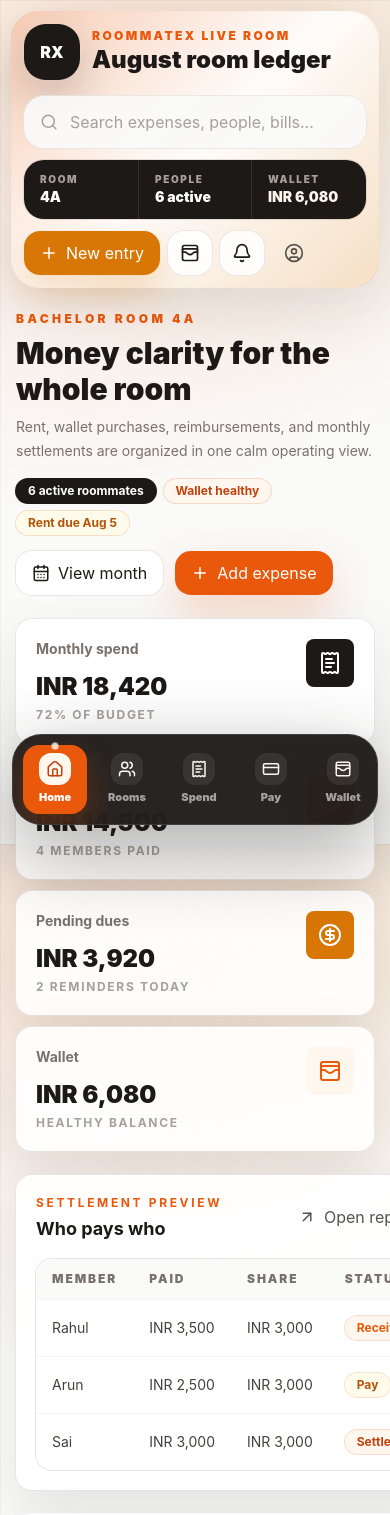
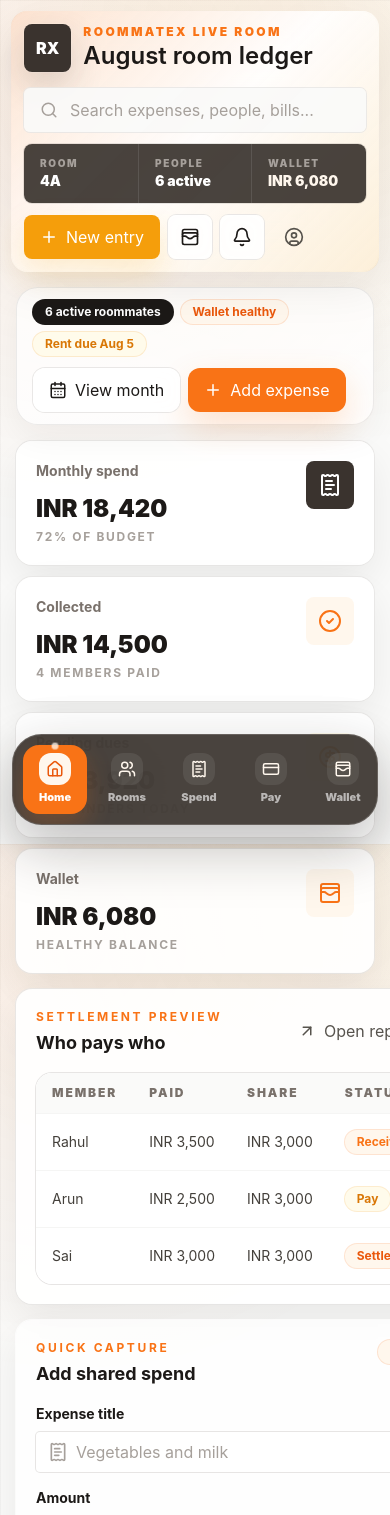
Before and after one commit to JayaramireddyMeeniga/splitwise, a React (Vite) app: page / in a window 390 px wide. Shown: the top 1515 px of the page. Built offline with nearby package versions, Linux system fonts and the light colour scheme.

Commit message:
feat: update UI components with improved styles and layout adjustments; enhance responsiveness and visual consistency

```diff
--- a/src/components/forms/FileUpload.jsx
+++ b/src/components/forms/FileUpload.jsx
@@ -17,7 +17,7 @@ const FileUpload = ({
   return (
     <label
       className={cn(
-        'block rounded-3xl border border-dashed border-stone-300 bg-surface/70 p-5 transition hover:border-primary hover:bg-primary-light',
+        'block rounded-xl border border-dashed border-stone-300 bg-surface/70 p-5 transition hover:border-primary hover:bg-primary-light',
         error && 'border-danger/30 bg-danger-light',
         className,
       )}
@@ -33,7 +33,7 @@ const FileUpload = ({
         {...props}
       />
       <div className="flex items-center gap-4">
-        <div className="grid h-14 w-14 place-items-center rounded-2xl bg-ink text-white">
+        <div className="grid h-14 w-14 place-items-center rounded-xl bg-ink text-white">
           <UploadCloud className="h-6 w-6" />
         </div>
         <div className="min-w-0 flex-1">
--- a/src/components/forms/FormInput.jsx
+++ b/src/components/forms/FormInput.jsx
@@ -17,7 +17,7 @@ const FormInput = ({
       {label && <span className="mb-2 block text-sm font-bold text-ink">{label}</span>}
       <span
         className={cn(
-          'flex min-h-12 items-center gap-3 rounded-2xl bg-surface px-4 ring-1 ring-stone-200 transition focus-within:ring-2 focus-within:ring-primary',
+          'flex items-center gap-2 rounded-sm bg-surface px-3 ring-1 ring-stone-200 transition focus-within:ring-2 focus-within:ring-primary',
           error && 'ring-danger/30 focus-within:ring-danger',
         )}
       >
@@ -25,7 +25,7 @@ const FormInput = ({
         <input
           id={inputId}
           className={cn(
-            'w-full bg-transparent py-3 text-sm font-semibold text-ink outline-none placeholder:text-stone-400',
+            'w-full bg-transparent py-2 text-sm font-semibold text-ink outline-none placeholder:text-stone-400',
             inputClassName,
           )}
           {...props}
--- a/src/components/forms/FormSelect.jsx
+++ b/src/components/forms/FormSelect.jsx
@@ -18,13 +18,13 @@ const FormSelect = ({
       {label && <span className="mb-2 block text-sm font-bold text-ink">{label}</span>}
       <span
         className={cn(
-          'relative flex min-h-12 items-center rounded-2xl bg-surface px-4 ring-1 ring-stone-200 transition focus-within:ring-2 focus-within:ring-primary',
+          'relative flex items-center rounded-sm bg-surface px-3.5 ring-1 ring-stone-200 transition focus-within:ring-2 focus-within:ring-primary',
           error && 'ring-danger/30 focus-within:ring-danger',
         )}
       >
         <select
           id={selectId}
-          className="w-full appearance-none bg-transparent py-3 pr-9 text-sm font-semibold text-ink outline-none"
+          className="w-full appearance-none bg-transparent py-2 pr-9 text-sm font-semibold text-ink outline-none"
           {...props}
         >
           {placeholder && <option value="">{placeholder}</option>}
--- a/src/components/layout/AppLayout.jsx
+++ b/src/components/layout/AppLayout.jsx
@@ -5,7 +5,7 @@ import CommandDock from './CommandDock'
 const AppLayout = ({ children, title }) => (
   <div className="ledger-grid min-h-screen bg-canvas text-ink">
     <Navbar title={title} />
-    <main className="animate-rise-in mx-auto w-full max-w-7xl px-4 pb-36 pt-6 md:px-6 lg:pt-8">
+    <main className="animate-rise-in mx-auto w-full max-w-7xl px-4 pb-36 pt-4 md:px-6 lg:pt-5">
       {children || <Outlet />}
     </main>
     <CommandDock />
--- a/src/components/layout/CommandDock.jsx
+++ b/src/components/layout/CommandDock.jsx
@@ -25,9 +25,9 @@ const navItems = [
 
 const CommandDock = () => (
   <div className="pointer-events-none fixed inset-x-0 bottom-5 z-40 px-3">
-    <nav className="animate-dock-in pointer-events-auto mx-auto flex max-w-5xl items-center gap-2 overflow-x-auto rounded-[1.85rem] border border-white/12 bg-ink/95 p-2.5 shadow-[0_26px_80px_rgba(28,25,23,0.38)] backdrop-blur-2xl">
+    <nav className="animate-dock-in pointer-events-auto mx-auto flex max-w-5xl items-center gap-2 overflow-x-auto rounded-[1.85rem] border border-white/16 bg-charcoal/92 p-2.5 shadow-[0_22px_58px_rgba(28,25,23,0.28)] backdrop-blur-2xl">
       <div className="hidden shrink-0 items-center gap-3 border-r border-white/10 px-3 pr-5 md:flex">
-        <div className="grid h-11 w-11 place-items-center rounded-2xl bg-primary text-base font-black text-white shadow-[0_12px_28px_rgba(234,88,12,0.28)]">
+        <div className="grid h-11 w-11 place-items-center rounded-2xl bg-primary text-base font-black text-white shadow-[0_10px_22px_rgba(249,115,22,0.22)]">
           RX
         </div>
         <div>
@@ -44,8 +44,8 @@ const CommandDock = () => (
             cn(
               'group flex min-w-16 flex-col items-center justify-center gap-1 rounded-2xl px-3 py-2 text-[11px] font-black transition md:min-w-20',
               isActive
-                ? 'bg-primary text-white shadow-[0_14px_34px_rgba(234,88,12,0.28)]'
-                : 'text-white/58 hover:-translate-y-1 hover:bg-white/9 hover:text-white',
+                ? 'bg-primary text-white shadow-[0_12px_26px_rgba(249,115,22,0.22)]'
+                : 'text-white/62 hover:-translate-y-1 hover:bg-white/10 hover:text-white',
             )
           }
         >
--- a/src/components/layout/Navbar.jsx
+++ b/src/components/layout/Navbar.jsx
@@ -3,19 +3,19 @@ import Button from '../ui/Button'
 
 const Navbar = ({ title = 'Room finances' }) => (
   <nav className="sticky top-0 z-30 px-3 pt-3 md:px-5">
-    <div className="surface-glow animate-rise-in mx-auto flex max-w-7xl flex-col gap-4 rounded-[1.75rem] bg-surface/82 p-3 shadow-[0_18px_60px_rgba(28,25,23,0.11)] ring-1 ring-white/78 backdrop-blur-2xl md:p-4 xl:flex-row xl:items-center">
+    <div className="surface-glow animate-rise-in mx-auto flex max-w-7xl flex-col gap-4 rounded-2xl bg-surface/78 p-3 shadow-[0_16px_46px_rgba(28,25,23,0.075)] ring-1 ring-white/80 backdrop-blur-2xl md:p-4 xl:flex-row xl:items-center">
       <div className="flex min-w-0 items-center gap-3">
-        <div className="grid h-14 w-14 shrink-0 place-items-center rounded-[1.35rem] bg-ink text-base font-black text-white shadow-[0_18px_45px_rgba(28,25,23,0.22)] ring-1 ring-white/10">
+        <div className="grid p-3 shrink-0 place-items-center rounded-lg bg-charcoal text-base font-black text-white shadow-[0_14px_34px_rgba(28,25,23,0.16)] ring-1 ring-white/10">
           RX
         </div>
         <div className="min-w-0">
           <p className="text-xs font-black uppercase tracking-[0.2em] text-primary">RoomMateX live room</p>
-          <h2 className="truncate text-2xl font-black text-ink">{title}</h2>
+          <h2 className="truncate text-2xl font-semibold text-ink">{title}</h2>
         </div>
       </div>
 
       <div className="flex flex-1 flex-col gap-3 md:flex-row md:items-center xl:justify-end">
-        <div className="flex min-h-13 flex-1 items-center gap-3 rounded-[1.25rem] bg-stone-50/92 px-4 ring-1 ring-stone-200/80 transition focus-within:bg-surface focus-within:ring-2 focus-within:ring-primary md:max-w-md">
+        <div className="flex flex-1 items-center gap-3 rounded-md bg-stone-50/92 px-4 py-2.5 ring-1 ring-stone-200/80 transition focus-within:bg-surface focus-within:ring-2 focus-within:ring-primary md:max-w-md">
           <Search className="h-5 w-5 text-stone-400" />
           <input
             className="w-full bg-transparent text-sm font-semibold text-ink outline-none placeholder:text-stone-400"
@@ -23,7 +23,7 @@ const Navbar = ({ title = 'Room finances' }) => (
           />
         </div>
 
-        <div className="grid grid-cols-3 overflow-hidden rounded-[1.25rem] bg-ink text-white ring-1 ring-ink/10 md:w-[26rem]">
+        <div className="grid grid-cols-3 overflow-hidden rounded-lg bg-charcoal/92 text-white ring-1 ring-ink/10 md:w-[26rem]">
           <div className="px-4 py-3">
             <p className="text-[10px] font-black uppercase tracking-[0.16em] text-stone-400">Room</p>
             <p className="text-sm font-black">4A</p>
@@ -39,12 +39,12 @@ const Navbar = ({ title = 'Room finances' }) => (
         </div>
 
         <div className="flex gap-2">
-          <Button className="hidden md:inline-flex" variant="accent" icon={Plus}>
+          <Button className="hidden md:inline-flex rounded-lg" variant="accent" icon={Plus}>
             New entry
           </Button>
-          <Button aria-label="Wallet" size="icon" variant="secondary" icon={WalletCards} />
-          <Button aria-label="Notifications" size="icon" variant="secondary" icon={Bell} />
-          <Button aria-label="Profile" size="icon" variant="ghost" icon={UserCircle} />
+          <Button className="rounded-lg" aria-label="Wallet" size="icon" variant="secondary" icon={WalletCards} />
+          <Button className="rounded-lg" aria-label="Notifications" size="icon" variant="secondary" icon={Bell} />
+          <Button className="rounded-lg" aria-label="Profile" size="icon" variant="ghost" icon={UserCircle} />
         </div>
       </div>
     </div>
--- a/src/components/layout/PageHeader.jsx
+++ b/src/components/layout/PageHeader.jsx
@@ -6,7 +6,7 @@ const PageHeader = ({ eyebrow, title, description, actions, meta }) => (
           {eyebrow}
         </p>
       )}
-      <h1 className="text-3xl font-black tracking-normal text-ink md:text-4xl">{title}</h1>
+      <h1 className="text-3xl font-medium tracking-normal text-ink md:text-4xl">{title}</h1>
       {description && <p className="mt-2 max-w-2xl text-sm leading-6 text-stone-500">{description}</p>}
       {meta && <div className="mt-4 flex flex-wrap gap-2">{meta}</div>}
     </div>
--- a/src/components/ui/Button.jsx
+++ b/src/components/ui/Button.jsx
@@ -3,11 +3,11 @@ import { cn } from '../../utils/cn'
 
 const variants = {
   primary:
-    'bg-primary text-white shadow-[0_18px_45px_rgba(234,88,12,0.24)] hover:-translate-y-0.5 hover:bg-primary-hover active:translate-y-0',
+    'bg-primary text-white shadow-[0_14px_34px_rgba(249,115,22,0.2)] hover:-translate-y-0.5 hover:bg-primary-hover active:translate-y-0',
   secondary:
     'bg-surface/90 text-ink ring-1 ring-stone-200/90 backdrop-blur hover:-translate-y-0.5 hover:ring-primary/30 hover:shadow-soft active:translate-y-0',
   accent:
-    'bg-secondary text-white shadow-[0_16px_35px_rgba(217,119,6,0.25)] hover:-translate-y-0.5 hover:bg-secondary-hover active:translate-y-0',
+    'bg-secondary text-white shadow-[0_14px_32px_rgba(245,158,11,0.2)] hover:-translate-y-0.5 hover:bg-secondary-hover active:translate-y-0',
   ghost: 'bg-transparent text-stone-600 hover:bg-surface/72 hover:text-ink',
   danger: 'bg-danger text-white shadow-[0_16px_35px_rgba(220,38,38,0.22)] hover:brightness-95',
 }
--- a/src/index.css
+++ b/src/index.css
@@ -1,22 +1,22 @@
 @import "tailwindcss";
 
 @theme {
-  --color-primary: #EA580C;
-  --color-primary-hover: #C2410C;
+  --color-primary: #F97316;
+  --color-primary-hover: #EA580C;
   --color-primary-light: #FFF7ED;
-  --color-secondary: #D97706;
-  --color-secondary-hover: #B45309;
+  --color-secondary: #F59E0B;
+  --color-secondary-hover: #D97706;
   --color-secondary-light: #FFFBEB;
   --color-canvas: #FAFAF9;
   --color-surface: #FFFFFF;
   --color-ink: #1C1917;
-  --color-charcoal: #292524;
+  --color-charcoal: #3A332E;
   --color-muted: #78716C;
   --color-danger: #DC2626;
   --color-danger-light: #FEF2F2;
-  --color-completed: #EA580C;
+  --color-completed: #F97316;
   --color-completed-light: #FFF7ED;
-  --shadow-soft: 0 18px 55px rgba(28, 25, 23, 0.1);
+  --shadow-soft: 0 16px 42px rgba(28, 25, 23, 0.075);
 }
 
 * {
@@ -45,15 +45,15 @@ select {
 }
 
 ::selection {
-  background: rgba(234, 88, 12, 0.22);
+  background: rgba(249, 115, 22, 0.2);
 }
 
 .ledger-grid {
   background-image:
-    radial-gradient(circle at 20% 12%, rgba(234, 88, 12, 0.13), transparent 26rem),
-    radial-gradient(circle at 82% 6%, rgba(217, 119, 6, 0.11), transparent 24rem),
-    linear-gradient(rgba(28, 25, 23, 0.04) 1px, transparent 1px),
-    linear-gradient(90deg, rgba(28, 25, 23, 0.04) 1px, transparent 1px);
+    radial-gradient(circle at 20% 12%, rgba(249, 115, 22, 0.085), transparent 27rem),
+    radial-gradient(circle at 82% 6%, rgba(245, 158, 11, 0.075), transparent 25rem),
+    linear-gradient(rgba(28, 25, 23, 0.032) 1px, transparent 1px),
+    linear-gradient(90deg, rgba(28, 25, 23, 0.032) 1px, transparent 1px);
   background-attachment: fixed;
   background-size:
     auto,
@@ -72,7 +72,7 @@ select {
   inset: -1px;
   z-index: -1;
   border-radius: inherit;
-  background: linear-gradient(135deg, rgba(234, 88, 12, 0.28), rgba(255, 255, 255, 0.32), rgba(217, 119, 6, 0.22));
+  background: linear-gradient(135deg, rgba(249, 115, 22, 0.18), rgba(255, 255, 255, 0.5), rgba(245, 158, 11, 0.14));
   content: "";
 }
 
--- a/src/pages/Dashboard/Dashboard.jsx
+++ b/src/pages/Dashboard/Dashboard.jsx
@@ -3,7 +3,6 @@ import {
     ArrowUpRight, CalendarDays, CheckCircle2, CircleDollarSign, Plus,
     ReceiptText, ShieldCheck, Users, WalletCards,
 } from 'lucide-react'
-import PageHeader from '../../components/layout/PageHeader'
 import Card, { CardHeader, CardTitle } from '../../components/ui/Card'
 import Button from '../../components/ui/Button'
 import Badge from '../../components/ui/Badge'
@@ -18,21 +17,21 @@ const summary = [
         value: 'INR 18,420',
         delta: '72% of budget',
         icon: ReceiptText,
-    tone: 'bg-ink text-white',
+        tone: 'bg-charcoal text-white',
     },
     {
         label: 'Collected',
         value: 'INR 14,500',
         delta: '4 members paid',
         icon: CheckCircle2,
-    tone: 'bg-primary text-white',
+        tone: 'bg-primary-light text-primary',
     },
     {
         label: 'Pending dues',
         value: 'INR 3,920',
         delta: '2 reminders today',
         icon: CircleDollarSign,
-    tone: 'bg-secondary text-white',
+        tone: 'bg-secondary-light text-secondary-hover',
     },
     {
         label: 'Wallet',
@@ -66,26 +65,21 @@ const settlements = [
 
 const Dashboard = () => (
     <>
-        <PageHeader
-            eyebrow="Bachelor Room 4A"
-            title="Money clarity for the whole room"
-            description="Rent, wallet purchases, reimbursements, and monthly settlements are organized in one calm operating view."
-            meta={
-                <>
+        <section className="mb-4 flex flex-col gap-3 rounded-[1.35rem] border border-stone-200/80 bg-surface/70 px-4 py-3 shadow-[0_12px_34px_rgba(28,25,23,0.055)] backdrop-blur-xl md:flex-row md:items-center md:justify-between">
+            <div className="flex flex-wrap gap-2">
                 <Badge tone="dark">6 active roommates</Badge>
                 <Badge tone="success">Wallet healthy</Badge>
                 <Badge tone="warning">Rent due Aug 5</Badge>
-                </>
-            }
-            actions={
-                <>
-                    <Button variant="secondary" icon={CalendarDays}>
+            </div>
+            <div className="flex flex-wrap gap-2 md:justify-end">
+                <Button className="rounded-xl" variant="secondary" icon={CalendarDays}>
                     View month
                 </Button>
-                    <Button icon={Plus}>Add expense</Button>
-                </>
-            }
-        />
+                <Button className="rounded-xl" icon={Plus}>
+                    Add expense
+                </Button>
+            </div>
+        </section>
 
         <section className="grid gap-3 md:grid-cols-2 xl:grid-cols-4">
             {summary.map(({ label, value, delta, icon, tone }) => (
@@ -106,7 +100,7 @@ const Dashboard = () => (
             ))}
         </section>
 
-        <section className="mt-6 grid gap-6 xl:grid-cols-[1.15fr_0.85fr]">
+        <section className="mt-4 grid gap-4 xl:grid-cols-[1.15fr_0.85fr]">
             <Card>
                 <CardHeader>
                     <CardTitle eyebrow="settlement preview">Who pays who</CardTitle>
@@ -132,14 +126,14 @@ const Dashboard = () => (
                         />
                     </div>
                     <FileUpload label="Attach receipt proof" />
-                    <Button className="w-full" icon={ShieldCheck}>
+                    <Button className="w-full rounded-lg" icon={ShieldCheck}>
                         Save for manager approval
                     </Button>
                 </div>
             </Card>
         </section>
 
-        <section className="mt-6 grid gap-6 lg:grid-cols-3">
+        <section className="mt-4 grid gap-4 lg:grid-cols-3">
             <Card tone="ink" className="lg:col-span-2">
                 <p className="text-sm font-black uppercase tracking-[0.24em] text-primary-light">room wallet rhythm</p>
                 <h2 className="mt-4 text-3xl font-black">Every purchase leaves a clean trail.</h2>
```
Lines whose indentation alone changed are shown as unchanged.
